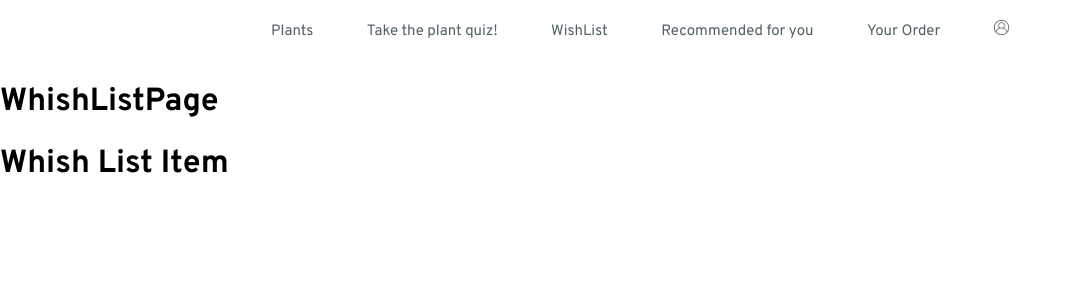
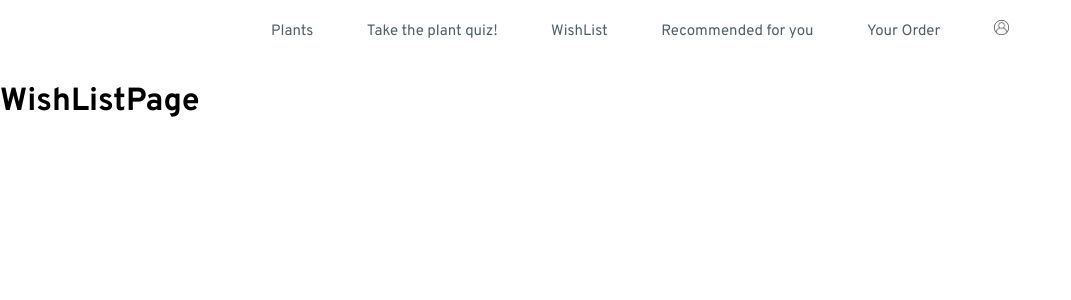
Before and after one commit to robertkoszegi/plantify, a React (Create React App) app: page /wishlist in a window 1280 px wide. Shown: the top 300 px of the page, without its empty margins (0-1071 px from the left). Built offline with nearby package versions, Linux system fonts and the light colour scheme.

Commit message:
WishList functionality enabled, changed some titles around

```diff
--- a/src/App.js
+++ b/src/App.js
@@ -13,7 +13,8 @@ import AuthPage from './pages/AuthPage/AuthPage'
 class App extends Component {
   state = {
     user: null,
-    lineItems: []
+    lineItems: [],
+    wishLineItems:[],
 
   }
 
@@ -34,6 +35,14 @@ class App extends Component {
     }
 
   }
+  handleAddToWishlist = (incoming_item) => {
+    let wishItemExists = this.state.wishLineItems.some(obj => obj.item.name === incoming_item.name)
+    if(wishItemExists){
+      this.setState({wishLineItems: this.state.wishLineItems.map(obj => obj.item.name === incoming_item.name ? {...obj,qty:obj.qty+1} : obj)})
+    }else {
+      this.setState({wishLineItems: [...this.state.wishLineItems, {qty: 1, item:incoming_item}]})
+    }
+  }
 
 // console.log(this.state.lineItems)
   render() {
@@ -46,7 +55,7 @@ class App extends Component {
           )}/>
 
           <Route path='/details' render={(props) => (
-            <PlantDetailPage {...props} lineItems={this.state.lineItems} handleAddToCart={this.handleAddToCart}/>
+            <PlantDetailPage {...props} lineItems={this.state.lineItems} wishLineItems={this.state.wishLineItems} handleAddToWishlist={this.handleAddToWishlist} handleAddToCart={this.handleAddToCart}/>
           )}/>
 
           <Route path='/quiz' render={(props) => (
@@ -67,7 +76,7 @@ class App extends Component {
           )}/>
 
           <Route path='/wishlist' render={(props) => (
-            <WishListPage {...props} user={this.state.user}/>
+            <WishListPage {...props} wishLineItems={this.state.wishLineItems} user={this.state.user}/>
           )}/>
           {/* -------------------------------- */}
 
--- a/src/components/OrderLineItem/OrderLineItem.jsx
+++ b/src/components/OrderLineItem/OrderLineItem.jsx
@@ -1,8 +1,8 @@
 
-export default function OrderLineItem() {
+export default function OrderLineItem(props) {
     return (
         <div className="OrderLineItem">
-            {/* <div>{props.lineItem.item.name}</div> */}
+            <div>{props.lineItem.item.name}</div>
         </div>
     )
 }
--- a/src/components/PlantList/PlantList.jsx
+++ b/src/components/PlantList/PlantList.jsx
@@ -1,6 +1,6 @@
 import React, {Component} from 'react'
+import PlantListItem from '../PlantListItem/PlantListItem'
 import './PlantList.css'
-import PlantListItem from '../PlantListItem/PlantListItem'
 
 export default class PlantList extends Component {
 
@@ -21,11 +21,9 @@ export default class PlantList extends Component {
                 )}
             </div>
         )
-    }else if(this.props.activeCategory) {
+    } else if(this.props.activeCategory) {
             return(
                 <div className="PlantList">
-                  <h2>Plants</h2>
-
                    {this.props.plantListings.filter(plant =>
                         plant.category === this.props.activeCategory).map(p =>
                         <PlantListItem
--- a/src/components/WishList/WhishList.jsx
+++ /dev/null
@@ -1,25 +0,0 @@
-import React from 'react';
-import WhishListItem from '../WhishListItem/WhishListItem';
-
-export default function PrevOrdersList(props) {
-
-    return(
-
-        <WhishListItem />
-    )
-
-    // let orderHistoryArray = props.orderHistory.map( o =>
-    //   <PrevOrderListItem order={o} />)
-
-    // return(
-    //       <main className="PrevOrdersList">
-    //     {/** is there more than one order in the order history? okay then display it */}
-    //     {orderHistoryArray.length > 0 ?
-    //       orderHistoryArray
-    //       :
-    //       <span className="no-orders">No Previous Orders</span>
-    //     }
-    //   </main>
-
-    // )
-}
--- a/src/components/WishList/WishList.jsx
+++ b/src/components/WishList/WishList.jsx
@@ -0,0 +1,12 @@
+import React from 'react';
+import WishListItem from '../WishListItem/WishListItem';
+
+export default function WishList(props) {
+
+    return(
+        <div className='wishDetails'>
+            {props.wishLineItems.map(w => <WishListItem wishLineItems={w}/>)}
+
+        </div>
+    )
+}
--- /dev/null
+++ b/src/components/WishListItem/WishListItem.jsx
@@ -0,0 +1,13 @@
+
+
+export default function WishListItem(props) {
+    return (
+        <div className="WishLineItem">
+            <div>{props.wishLineItems.item.name}</div>
+            <div>{props.wishLineItems.item.sunCond}</div>
+            {/* sunCond needs mapping to since it is an array */}
+            <div>{props.wishLineItems.item.waterFreq}</div>
+            <div>{props.wishLineItems.item.price}</div>
+        </div>
+    )
+}
--- a/src/pages/HomePage/HomePage.jsx
+++ b/src/pages/HomePage/HomePage.jsx
@@ -81,8 +81,6 @@ class Home extends React.Component {
         </nav>
 
           <Banner />
-        <h1>HomePage</h1>
-
         {/* <CategoryList /> */}
         <button onClick={() => this.handleCat('6148e261a73b6d074a728570')}>Palms</button>
         <button onClick={() => this.handleCat('6148e261a73b6d074a728572')}>Ferns</button>
--- a/src/pages/PlantDetailPage/PlantDetailPage.jsx
+++ b/src/pages/PlantDetailPage/PlantDetailPage.jsx
@@ -11,11 +11,6 @@ export default class PlantDetailPage extends React.Component{
     }
     componentDidMount(){
     }
-
-    // handleAddToCart = (incoming_item) => {
-    //     let itemAlreadyExistsInCart = this.state.lineItem
-    // }
-
     render(){
         return(
             <main className="PlantDetail">
@@ -28,6 +23,7 @@ export default class PlantDetailPage extends React.Component{
                 </div>
                 {/* Add Cart Functionality here */}
                 <button onClick={()=>{this.props.handleAddToCart(this.state.data)}}>Add to cart</button>
+                <button onClick={()=>{this.props.handleAddToWishlist(this.state.data)}}>Add to wishlist</button>
             </main>
         )
     }
--- a/src/pages/WishListPage/WishListPage.jsx
+++ b/src/pages/WishListPage/WishListPage.jsx
@@ -1,13 +1,9 @@
 import React from 'react';
 import Navigation from '../../components/Navigation/Navigation';
-import WhishList from '../../components/WishList/WhishList'
+import WishList from '../../components/WishList/WishList'
 
 
 class WishListPage extends React.Component {
-    state = {
-
-    }
-
 
     render() {
         return(
@@ -15,8 +11,8 @@ class WishListPage extends React.Component {
                 <nav className="Navigation">
                     <Navigation />
                 </nav>
-                <h1>WhishListPage</h1>
-                <WhishList />
+                <h1>WishListPage</h1>
+                <WishList wishLineItems={this.props.wishLineItems}/>
             </main>
         )
     }
```
